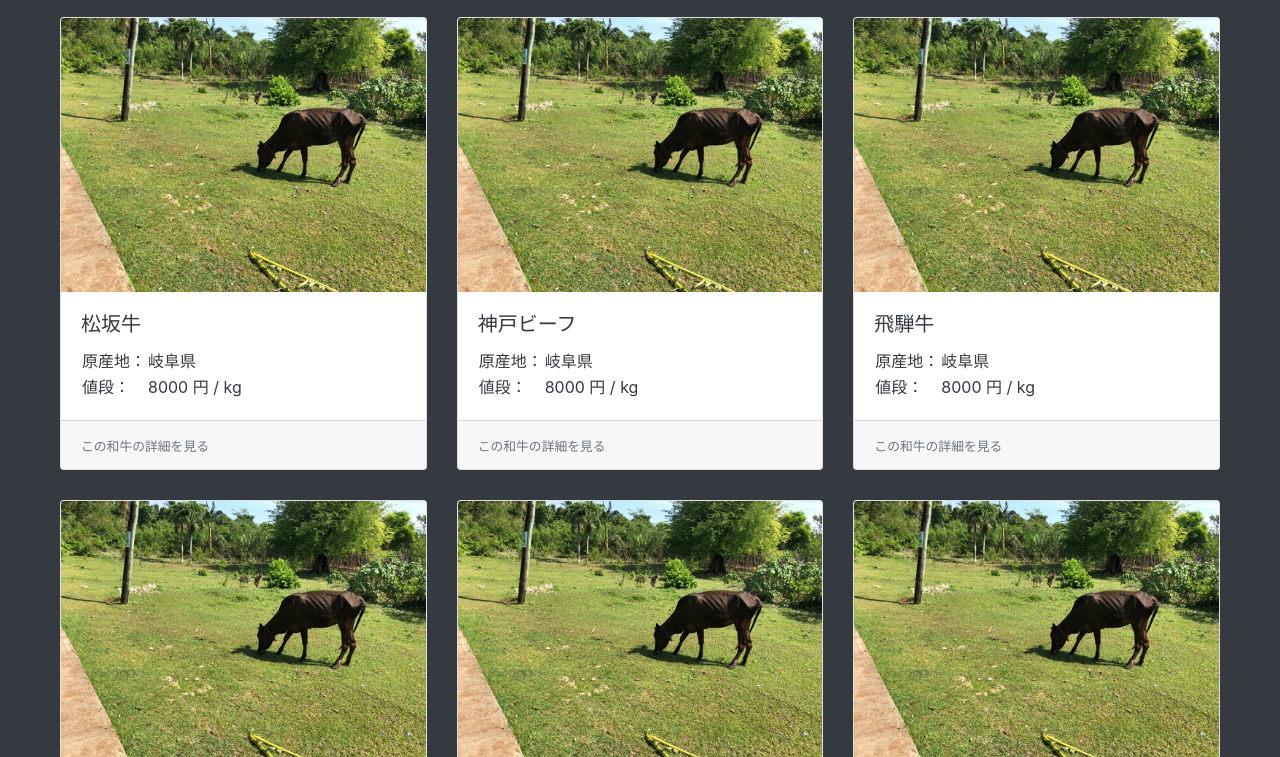
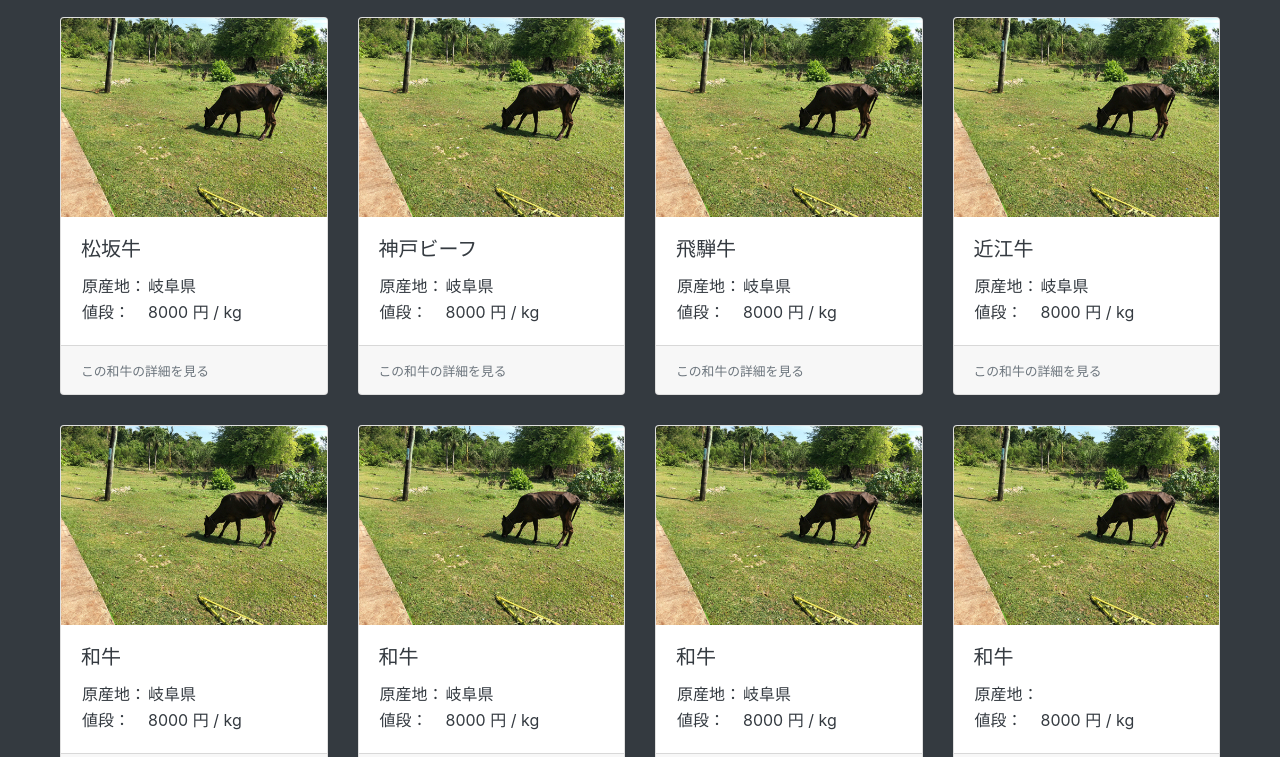
Before and after one commit to yonemototomomi/wagyu_price, a plain HTML site: page index.html in a window 1280 px wide. Shown: the part 43-800 px from the top of the page. Drawn offline with Linux system fonts and the light colour scheme.

Commit message:
1枚あたりのカード枚数を４枚に変更

```diff
--- a/index.html
+++ b/index.html
@@ -85,6 +85,25 @@
           <small class="text-muted">この和牛の詳細を見る</small>
         </div>
       </a>
+      <a href="#" class="card">
+        <img class="card-img-top" src="img/ph_beaf.jpg">
+        <div class="card-body">
+          <h5 class="card-title">近江牛</h5>
+          <table>
+            <tr>
+              <td>原産地： </td>
+              <td>岐阜県</td>
+            </tr>
+            <tr>
+              <td>値段： </td>
+              <td>8000 円 / kg</td>
+            </tr>
+          </table>
+        </div>
+        <div class="card-footer">
+          <small class="text-muted">この和牛の詳細を見る</small>
+        </div>
+      </a>
     </div>
     <div class="card-deck row">
       <a href="#" class="card">
@@ -134,6 +153,23 @@
               <td>原産地： </td>
               <td>岐阜県</td>
             </tr>
+            <tr>
+              <td>値段： </td>
+              <td>8000 円 / kg</td>
+            </tr>
+          </table>
+        </div>
+        <div class="card-footer">
+          <small class="text-muted">この和牛の詳細を見る</small>
+        </div>
+      </a>
+      <a href="#" class="card">
+        <img class="card-img-top" src="img/ph_beaf.jpg">
+        <div class="card-body">
+          <h5 class="card-title">和牛</h5>
+          <table>
+            <tr>
+              <td>原産地： </td>
             <tr>
               <td>値段： </td>
               <td>8000 円 / kg</td>
```
